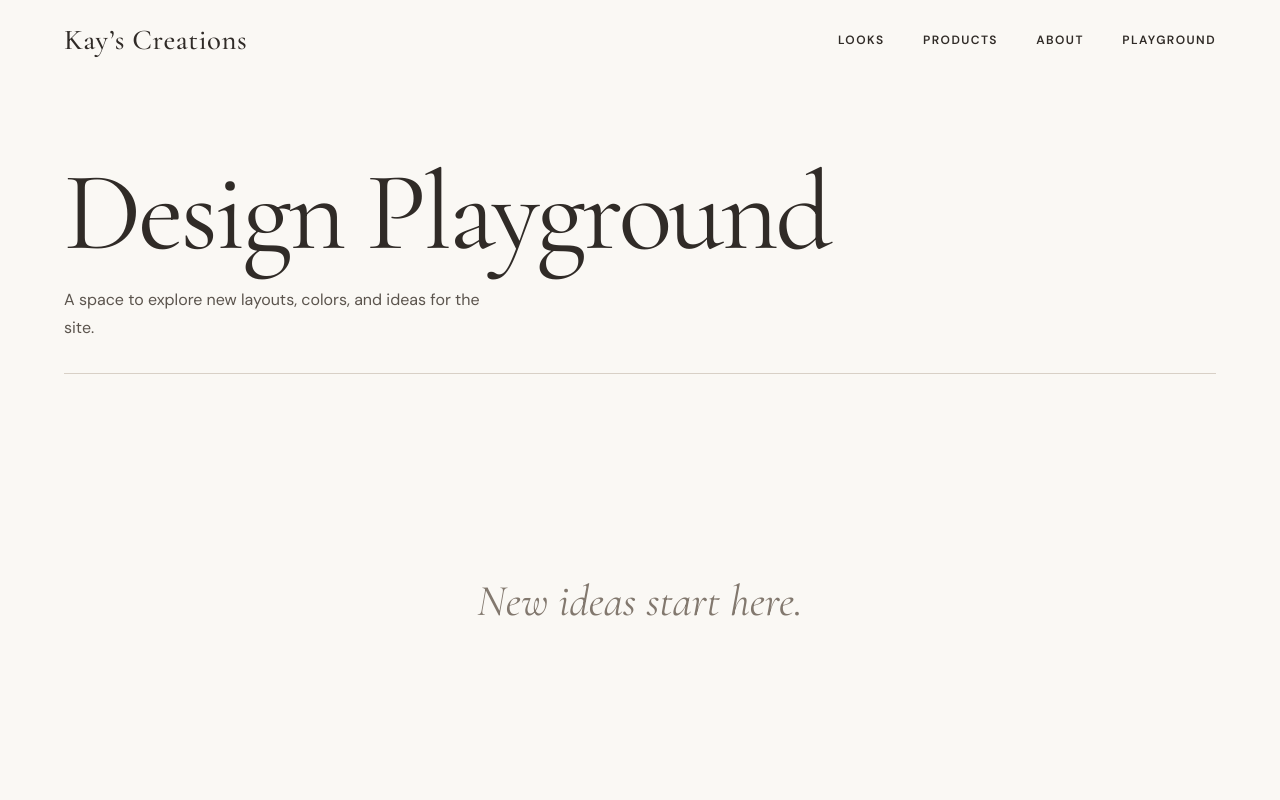
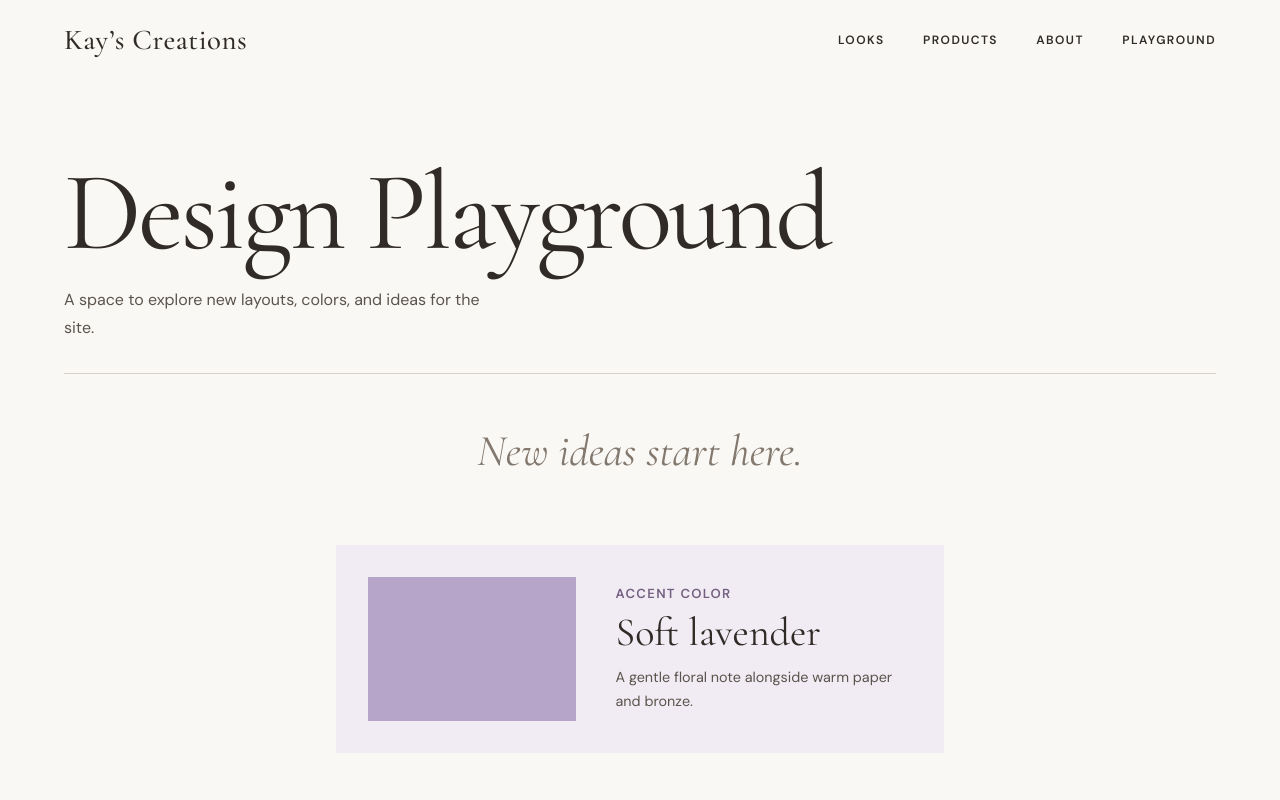
Before and after one commit to AllisonGriff/KayWeddingDressShop, a React (Vite) app: page /playground in a window 1280 px wide. Shown: the top 800 px of the page. Built offline with nearby package versions, Linux system fonts and the light colour scheme.

Commit message:
enhance design tokens and Playground layout; add color study section with lavender accents

```diff
--- a/src/pages/Playground.css
+++ b/src/pages/Playground.css
@@ -1,14 +1,63 @@
 .playground {
-  display: grid;
-  min-height: clamp(18rem, 45vw, 34rem);
-  place-items: center;
+  display: flex;
+  flex-direction: column;
+  align-items: center;
+  gap: clamp(2rem, 5vw, 3.5rem);
   padding: var(--section-y) var(--gutter);
   text-align: center;
 }
 
-.playground p {
+.playground__intro {
   color: var(--color-ink-faint);
   font-family: var(--font-display);
   font-size: clamp(1.75rem, 4vw, 2.75rem);
   font-style: italic;
 }
+
+.playground__color-study {
+  display: grid;
+  grid-template-columns: minmax(7rem, 0.7fr) 1fr;
+  align-items: center;
+  gap: clamp(1.25rem, 4vw, 2.5rem);
+  width: min(100%, 38rem);
+  padding: clamp(1.25rem, 4vw, 2rem);
+  background: var(--color-lavender-wash);
+  text-align: left;
+}
+
+.playground__swatch {
+  min-height: 9rem;
+  background: var(--color-lavender);
+}
+
+.playground__eyebrow {
+  color: var(--color-lavender-deep);
+  font-size: var(--text-ui);
+  font-weight: 600;
+  letter-spacing: 0.1em;
+  text-transform: uppercase;
+}
+
+.playground__color-study h2 {
+  margin-top: 0.3rem;
+  font-family: var(--font-display);
+  font-size: clamp(1.75rem, 4vw, 2.5rem);
+  font-weight: 400;
+  line-height: 1.1;
+}
+
+.playground__description {
+  margin-top: 0.65rem;
+  color: var(--color-ink-mid);
+  font-size: 0.9rem;
+}
+
+@media (max-width: 480px) {
+  .playground__color-study {
+    grid-template-columns: 1fr;
+  }
+
+  .playground__swatch {
+    min-height: 7rem;
+  }
+}
--- a/src/pages/Playground.tsx
+++ b/src/pages/Playground.tsx
@@ -9,7 +9,17 @@ export function Playground() {
       </PageHead>
 
       <section className="playground" aria-label="Design playground">
-        <p>New ideas start here.</p>
+        <p className="playground__intro">New ideas start here.</p>
+        <article className="playground__color-study">
+          <div className="playground__swatch" aria-hidden="true" />
+          <div>
+            <p className="playground__eyebrow">Accent color</p>
+            <h2>Soft lavender</h2>
+            <p className="playground__description">
+              A gentle floral note alongside warm paper and bronze.
+            </p>
+          </div>
+        </article>
       </section>
     </>
   )
--- a/src/styles/tokens.css
+++ b/src/styles/tokens.css
@@ -6,6 +6,9 @@
   --color-ink-faint: #82786e;
   --color-pop: #9a7a57;
   --color-pop-deep: #795e42;
+  --color-lavender: #b7a5c9;
+  --color-lavender-deep: #746080;
+  --color-lavender-wash: #f1ecf4;
   --color-white: #fffdf9;
 
   --font-display: "Cormorant Garamond", Georgia, serif;
```
Also changed, not shown: 1 other file (tests, documents, lock files or other folders).
